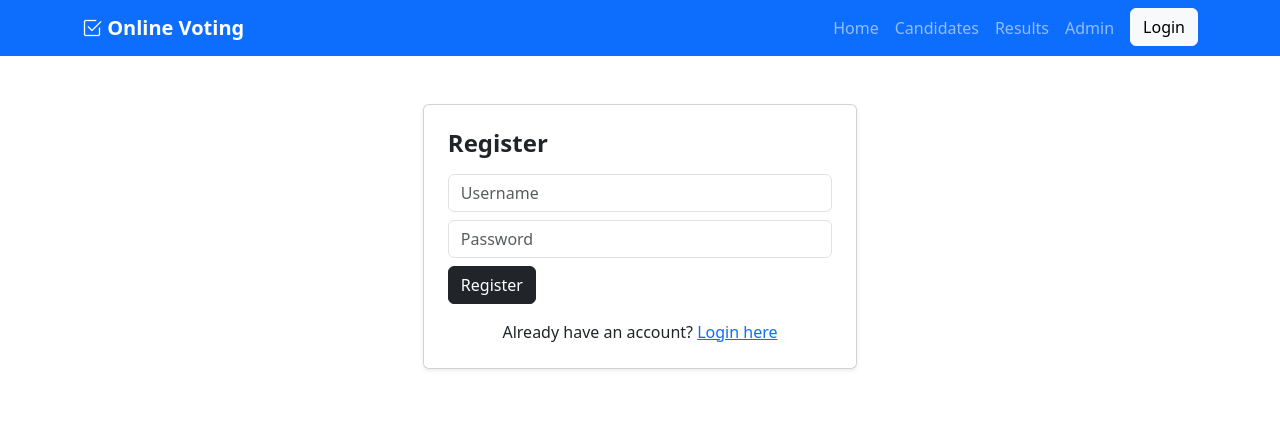
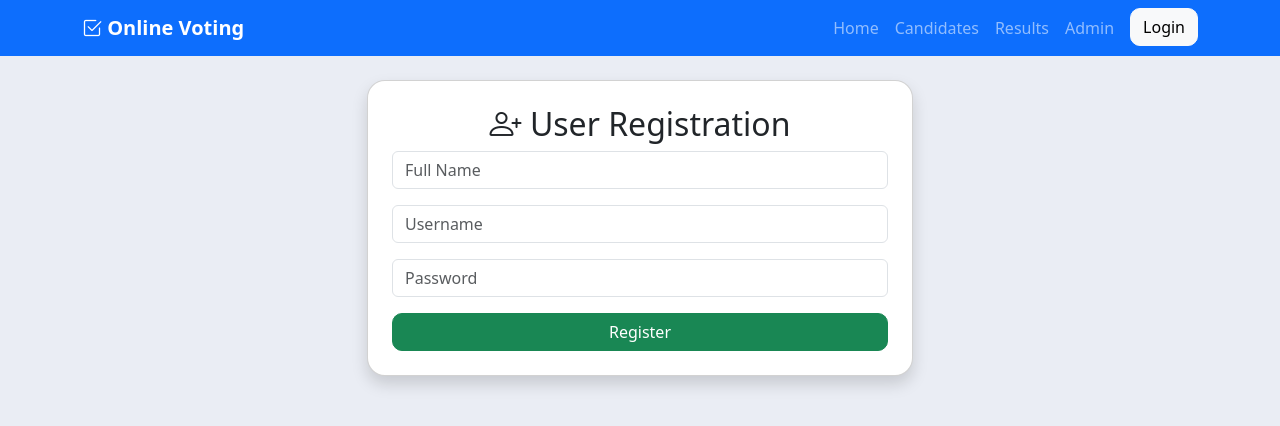
Before and after one commit to krishna002418/Linkkiwi-Trainning, a Flask app: page /register in a window 1280 px wide. Shown: the top 426 px of the page. Run offline with Flask 3, Linux system fonts and the light colour scheme.

Commit message:
python project

```diff
--- /dev/null
+++ b/Static/style.css
@@ -0,0 +1,45 @@
+body {
+    background: #eaedf4;
+}
+.hero {
+    padding: 70px 20px;
+    color: white;
+    border-radius: 20px;
+
+    background:
+    linear-gradient(
+        135deg,
+        #4f46e5,
+        #9333ea
+    );
+}
+.candidate-card {
+    border: none;
+    border-radius: 18px;
+
+    transition: 0.3s;
+}
+
+.candidate-card:hover {
+
+    transform:
+    translateY(-8px);
+
+    box-shadow:
+    0 12px 25px
+    rgba(
+        0,
+        0,
+        0,
+        0.15
+    );
+}
+
+.btn {
+
+    border-radius: 10px;
+}
+.card {
+
+    border-radius: 18px;
+}
--- a/app.py
+++ b/app.py
@@ -84,15 +84,20 @@ def home():
 @app.route("/register", methods=["GET", "POST"])
 def register():
     if request.method == "POST":
+        name = request.form["name"]
         username = request.form["username"]
         password = request.form["password"]
         connection = get_db()
         try:
             # INSERT method
             connection.execute("""
-                INSERT INTO users( username, password)
-                VALUES (?, ?)
-            """, ( username, password))
+                INSERT INTO users(
+                    name,
+                    username,
+                    password
+                )
+                VALUES (?, ?, ?)
+            """, (name, username, password))
             connection.commit()
             flash("Registration successful. Please login.","success")
             return redirect(url_for("login"))
@@ -195,6 +200,18 @@ def vote(candidate_id):
     connection.close()
     flash("Your vote was cast successfully!","success")
     return redirect(url_for("results"))
+
+#----------------- CANDIDATE DETAIL PAGE ----------------
+@app.route("/candidates/<int:id>")
+def candidate_detail(id):
+    conn = get_db()
+    candidate = conn.execute('SELECT * FROM candidates WHERE id = ?', (id,)).fetchone()
+    conn.close()
+    if candidate is None:
+        flash("Candidate not found", "danger")
+        return redirect(url_for("candidates"))
+
+    return render_template("detail.html", candidate=candidate)
 
 # ---------------- RESULTS ----------------
 
--- a/templates/register.html
+++ b/templates/register.html
@@ -1,22 +1,41 @@
-{% extends 'base.html' %}
+{% extends "base.html" %}
 {% block content %}
-<div class="container mt-5">
-    <div class="row justify-content-center px-2">
-        <div class="col-12 col-md-5">
-            <div class="card shadow-sm">
-                <div class="card-body p-4">
-                    <h4 class="fw-bold mb-3">Register</h4>
-                    <form method="POST" action="{{ url_for('register') }}">
-                        <input type="text" name="username" class="form-control mb-2" placeholder="Username">
-                        <input type="password" name="password" class="form-control mb-2" placeholder="Password">
-                        <button type="submit" class="btn btn-dark">Register</button>
-                    </form>
-                    <p class="text-center mt-3 mb-0">
-                        Already have an account? <a href="{{ url_for('login') }}">Login here</a>
-                    </p>
-                </div>
-            </div>
-        </div>
-    </div>
+<div class="row justify-content-center">
+<div class="col-md-6">
+<div class="card shadow">
+<div class="card-body p-4">
+<h2 class="text-center">
+<i class="bi bi-person-plus"></i>
+User Registration
+</h2>
+<form method="POST">
+<input
+    class="form-control mb-3"
+    name="name"
+    placeholder="Full Name"
+    required
+>
+<input
+    class="form-control mb-3"
+    name="username"
+    placeholder="Username"
+    required
+>
+<input
+    class="form-control mb-3"
+    type="password"
+    name="password"
+    placeholder="Password"
+    required
+>
+<button
+    class="btn btn-success w-100"
+>
+Register
+</button>
+</form>
+</div>
+</div>
+</div>
 </div>
 {% endblock %}
```
Also changed, not shown: templates/detail.html (added, +64 -0 lines), templates/login.html (+33 -20 lines), Myproject.db.
